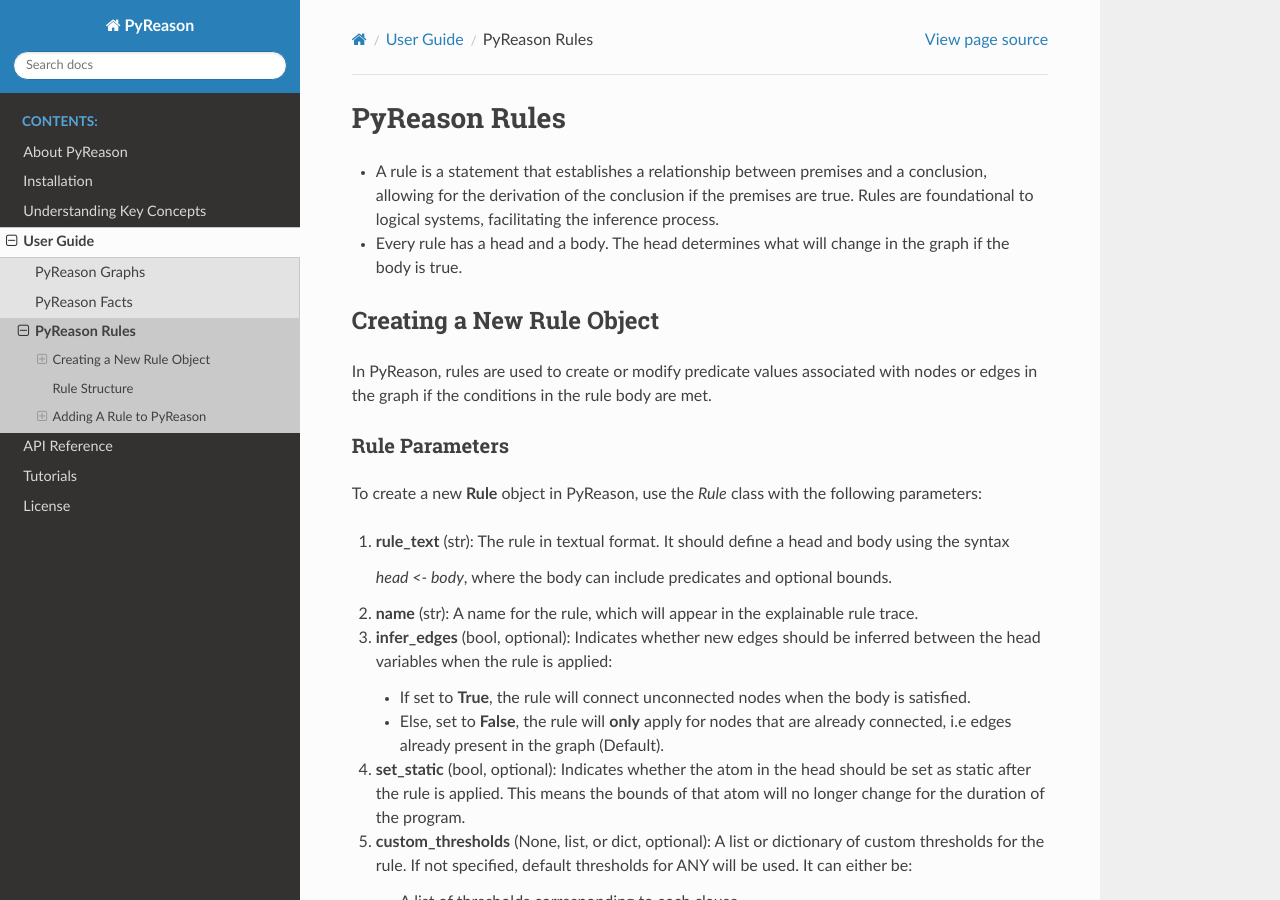
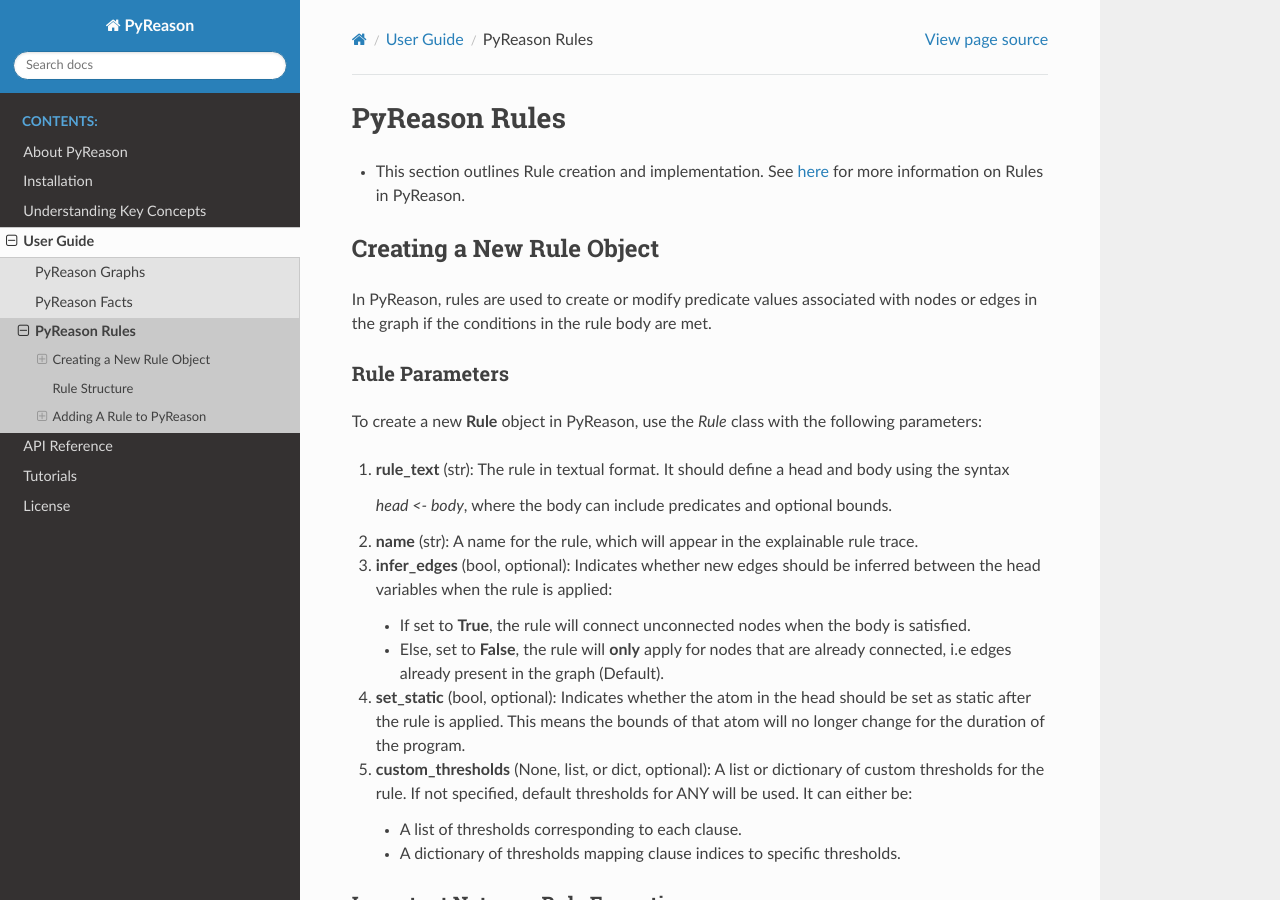
Before and after one commit to lab-v2/pyreason, a Sphinx documentation site: the page built from docs/source/user_guide/3_pyreason_rules.rst, in a window 1280 px wide and 900 px high. Built offline with Sphinx 7.4.7 and the Read the Docs theme 3.1.0, drawn with Linux system fonts in a browser that asks for light colours; pages that are not in the unit, such as notebooks, are missing from menus.

Commit message:
updated Rule and Fact intro

```diff
--- a/docs/source/user_guide/2_pyreason_facts.rst
+++ b/docs/source/user_guide/2_pyreason_facts.rst
@@ -1,9 +1,6 @@
 PyReason Facts
 -----
--  A fact is a statement that is used to store information in the graph. It is a basic unit
-   of knowledge that is used to derive new information. It can be thought of as an initial condition before reasoning.
--  Facts are used to initialize the graph and are the starting point for
-   reasoning.
+-  This section outlines Fact creation and implementation. See `here <https://pyreason--60.org.readthedocs.build/en/60/key_concepts/key_concepts.html#fact>`_ for more information on Facts in PyReason.
 
 Fact Parameters
 ~~~~~~~~~~~~~~~
--- a/docs/source/user_guide/3_pyreason_rules.rst
+++ b/docs/source/user_guide/3_pyreason_rules.rst
@@ -1,12 +1,6 @@
 PyReason Rules
 ==============
--  A rule is a statement that establishes a relationship between
-   premises and a conclusion, allowing for the derivation of the
-   conclusion if the premises are true. Rules are foundational to
-   logical systems, facilitating the inference process.
-
--  Every rule has a head and a body. The head determines what will
-   change in the graph if the body is true.
+-  This section outlines Rule creation and implementation. See `here <https://pyreason--60.org.readthedocs.build/en/60/key_concepts/key_concepts.html#rule>`_ for more information on Rules in PyReason.
 
 Creating a New Rule Object
 --------------------------
```
